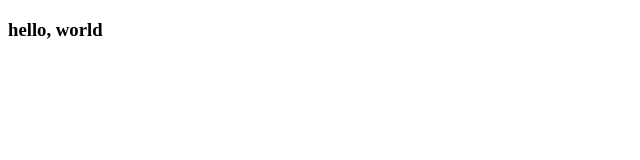
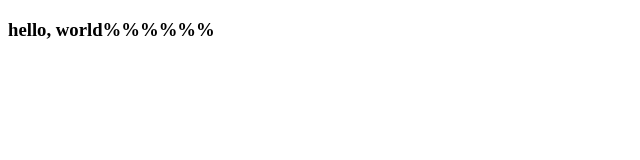
Before and after one commit to Su-chin/firstLP, a plain HTML site: page index.html in a window 1280 px wide. Shown: the whole page, without its empty margins (0-640 px from the left). Drawn offline with Linux system fonts and the light colour scheme.

Commit message:
second commit

```diff
--- a/index.html
+++ b/index.html
@@ -5,6 +5,6 @@
     <title></title>
   </head>
   <body>
-    <h3>hello, world</h3>
+    <h3>hello, world%%%%%%</h3>
   </body>
 </html>
```
